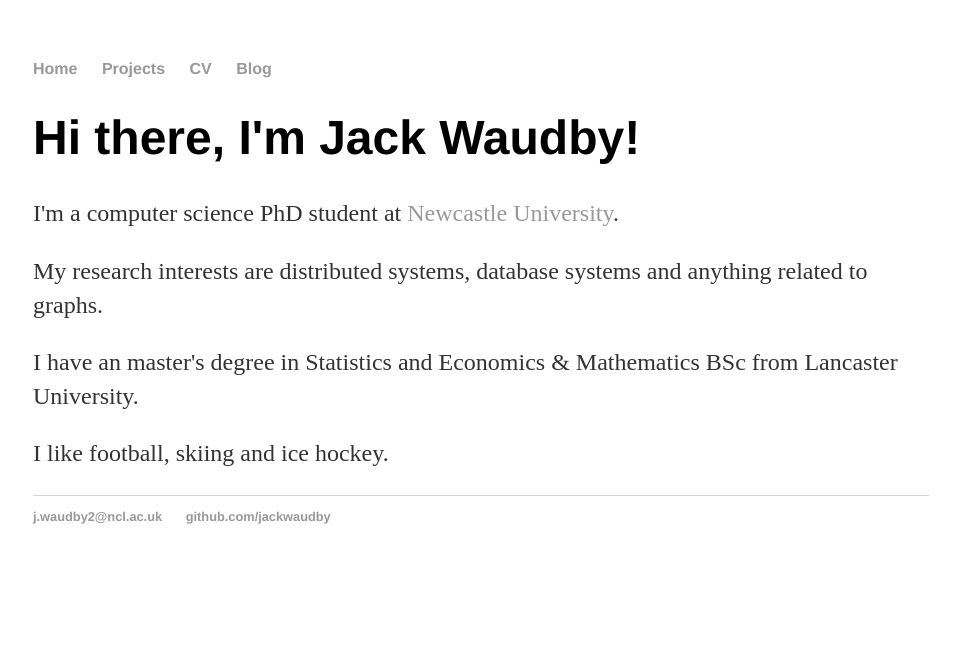
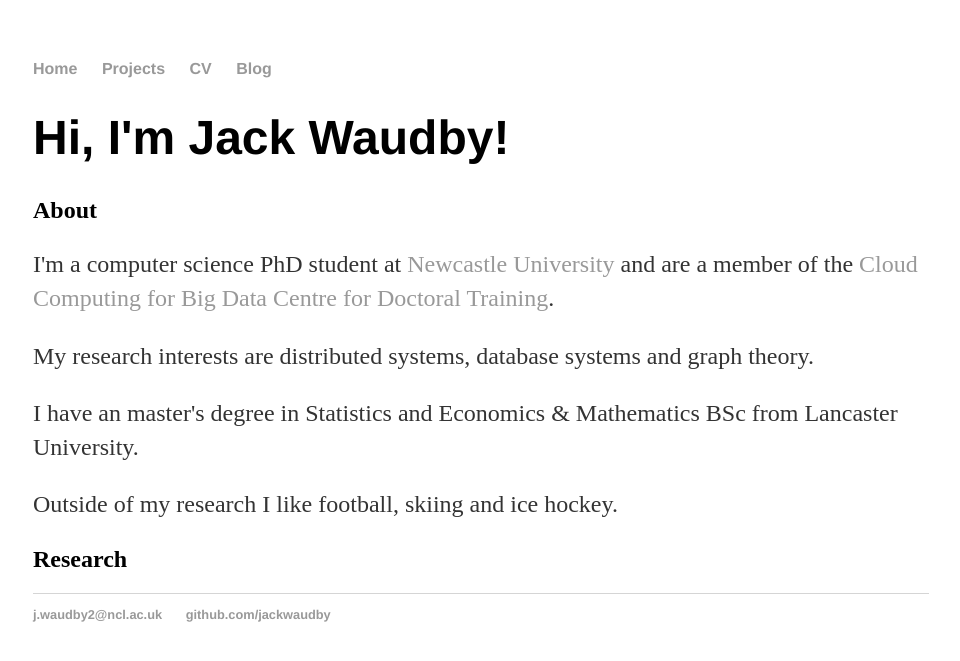
Before and after one commit to jackwaudby/jackwaudby.github.io, a Jekyll site: the page built from index.html, in a window 1280 px wide. Shown: the top 661 px of the page, without its empty margins (159-1119 px from the left). Built offline with Jekyll 4.4.1, drawn with Linux system fonts in a browser that asks for light colours.

```diff
--- a/cv/index.html
+++ b/cv/index.html
@@ -3,5 +3,8 @@ layout: default
 title: Jack Waudby's CV
 ---
 <div class="blurb">
-	<h1>{{ page.title}}</h1>
+  <h1>{{ page.title}}</h1>
+
+  <object data="../jack_waudby_cv.pdf" width="1000" height="1000" type='application/pdf'/>
+
 </div><!-- /.blurb -->
--- a/index.html
+++ b/index.html
@@ -3,11 +3,11 @@ layout: default
 title: Jack Waudby
 ---
 <div class="blurb">
-	<h1>Hi there, I'm Jack Waudby!</h1>
-	<p>I'm a computer science PhD student at <a href="https://www.ncl.ac.uk"> Newcastle University</a>.</p>
-    <p>My research interests are distributed systems, database systems and anything related to graphs.</p>
-<p>I have an master's degree in Statistics and Economics & Mathematics BSc from Lancaster University. </p>
-<p>I like football, skiing and ice hockey.</p>
-
-
-</div><!-- /.blurb -->
+  <h1>Hi, I'm Jack Waudby!</h1>
+  <h2>About</h2>
+  <p>I'm a computer science PhD student at <a href="https://www.ncl.ac.uk"> Newcastle University</a> and are a member of the <a href="https://www.ncl.ac.uk/bigdata/">Cloud Computing for Big Data Centre for Doctoral Training</a>. </p>
+  <p>My research interests are distributed systems, database systems and graph theory.</p>
+  <p>I have an master's degree in Statistics and Economics & Mathematics BSc from Lancaster University. </p>
+  <p>Outside of my research I like football, skiing and ice hockey.</p>
+  <h2>Research</h2>
+</div>
```
Also changed, not shown: 1 other file.
